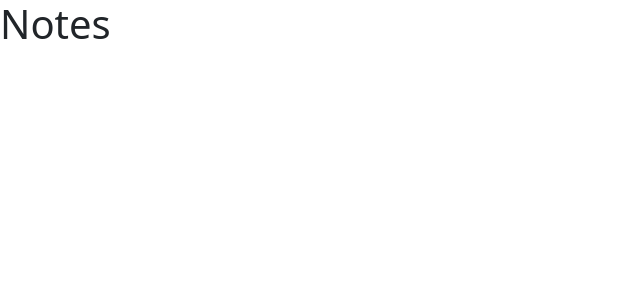
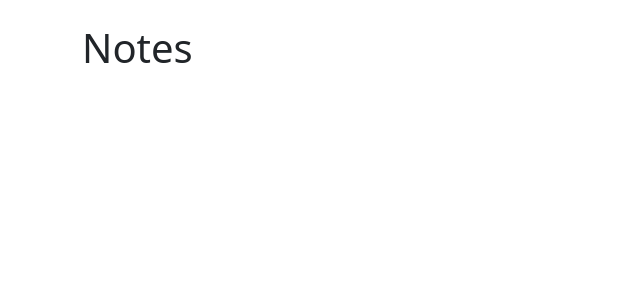
Before and after one commit to rosstungol/notes-app, a React (Vite) app: page / in a window 1280 px wide. Shown: the top 300 px of the page, without its empty margins (0-640 px from the left). Built offline with nearby package versions, Linux system fonts and the light colour scheme.

Commit message:
Adds Container component from react-bootstrap

```diff
--- a/src/App.tsx
+++ b/src/App.tsx
@@ -1,9 +1,10 @@
 import "bootstrap/dist/css/bootstrap.min.css"
+import { Container } from "react-bootstrap"
 import { Routes, Route, Navigate } from "react-router-dom"
 
 function App() {
   return (
-    <>
+    <Container className='my-4'>
       <Routes>
         <Route path='/' element={<h1>Notes</h1>} />
         <Route path='/new' element={<h1>New</h1>} />
@@ -13,7 +14,7 @@ function App() {
         </Route>
         <Route path='*' element={<Navigate to='/' />} />
       </Routes>
-    </>
+    </Container>
   )
 }
 
```
